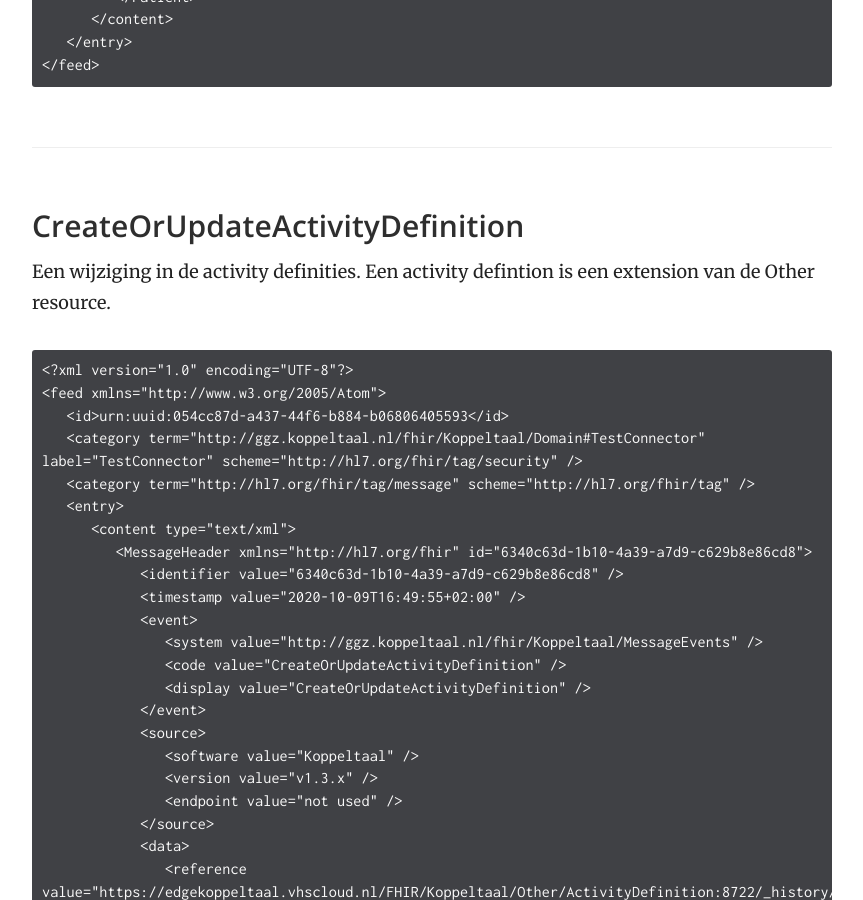
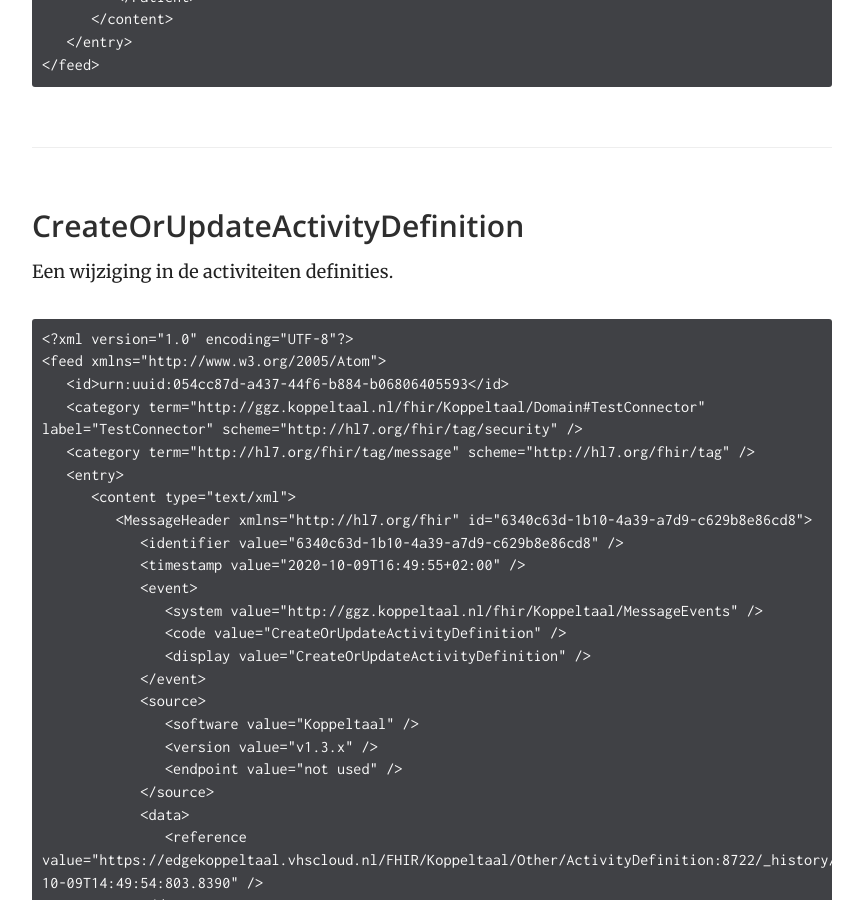
Before and after one commit to Koppeltaal/Koppeltaal-Documentation, a Jekyll site: the page built from voorbeelden-berichtenverkeer.md, in a window 1280 px wide and 900 px high, scrolled down 20182 px. Shown: the whole window, without its empty margins (358-1221 px from the left). Built offline with Jekyll 4.4.1, drawn with Linux system fonts in a browser that asks for light colours.

Commit message:
GitBook: [master] one page modified

````diff
--- a/voorbeelden-berichtenverkeer.md
+++ b/voorbeelden-berichtenverkeer.md
@@ -770,7 +770,7 @@ Update van een Patiënt.
 
 ### CreateOrUpdateActivityDefinition
 
-Een wijziging in de activity definities. Een activity defintion is een extension van de Other resource.
+Een wijziging in de activiteiten definities.
 
 ```markup
 <?xml version="1.0" encoding="UTF-8"?>
````
